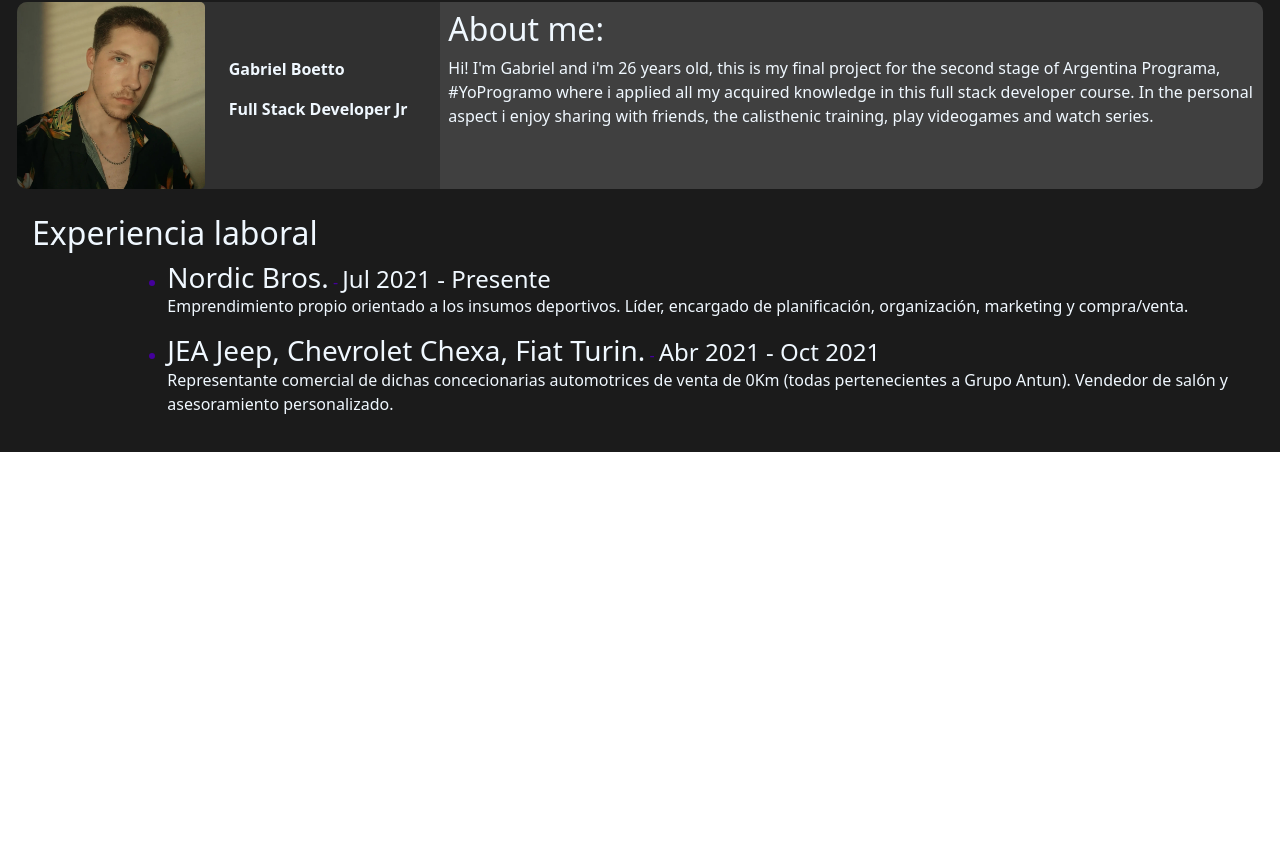
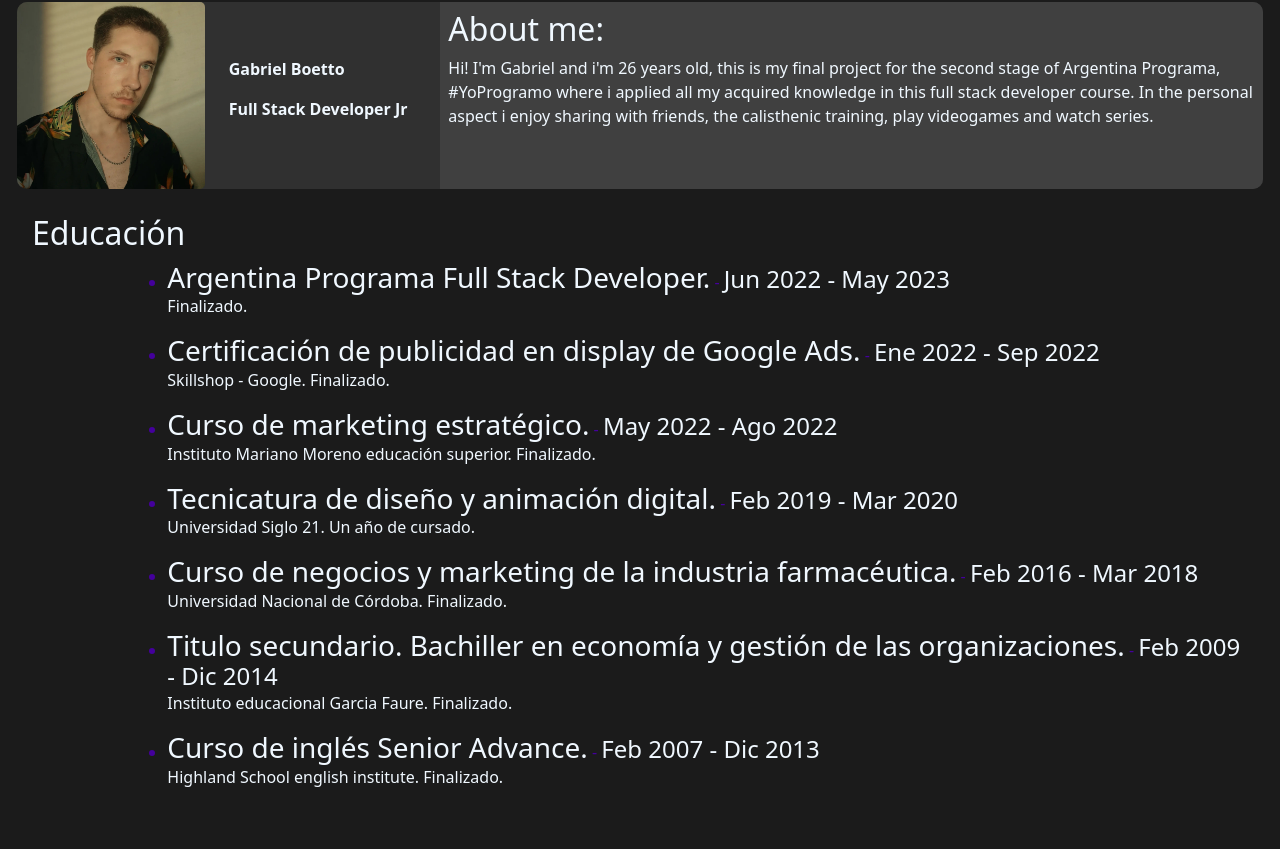
Before and after one commit to GabrielBoetto/FrontEnd-ProyectoFinalAP, an Angular app in the folder ProyectoIntegrador_BoettoGabriel/: page / in a window 1280 px wide. Shown: the part 741-1590 px from the top of the page. Before the commit the page ends 1193 px from the top, so only its background shows below. Built offline with nearby package versions, Linux system fonts and the light colour scheme.

Commit message:
Educación

```diff
--- a/ProyectoIntegrador_BoettoGabriel/src/app/app.component.html
+++ b/ProyectoIntegrador_BoettoGabriel/src/app/app.component.html
@@ -1,5 +1,6 @@
 <div class="container-fluid contenido-pagina">
  <app-header></app-header>
  <app-perfil></app-perfil>
+ <app-educacion></app-educacion>
  <app-experiencia></app-experiencia>
 </div>
--- a/ProyectoIntegrador_BoettoGabriel/src/app/app.module.ts
+++ b/ProyectoIntegrador_BoettoGabriel/src/app/app.module.ts
@@ -9,6 +9,7 @@ import { SocialComponent } from './components/social/social.component';
 import { BannerComponent } from './components/banner/banner.component';
 import { PerfilComponent } from './components/perfil/perfil.component';
 import { ExperienciaComponent } from './components/experiencia/experiencia.component';
+import { EducacionComponent } from './components/educacion/educacion.component';
 
 @NgModule({
   declarations: [
@@ -18,7 +19,8 @@ import { ExperienciaComponent } from './components/experiencia/experiencia.compo
     SocialComponent,
     BannerComponent,
     PerfilComponent,
-    ExperienciaComponent
+    ExperienciaComponent,
+    EducacionComponent
   ],
   imports: [
     BrowserModule,
--- /dev/null
+++ b/ProyectoIntegrador_BoettoGabriel/src/app/components/educacion/educacion.component.css
@@ -0,0 +1,10 @@
+.row{
+    padding: 20px;
+}
+h3, h4{
+    display: inline;
+    color: aliceblue;
+}
+li{
+    color: #44009c;
+}
--- /dev/null
+++ b/ProyectoIntegrador_BoettoGabriel/src/app/components/educacion/educacion.component.html
@@ -0,0 +1,48 @@
+<div class="row">
+    <h2>Educación</h2>
+    <div class="col-1"></div>
+    <div class="col-11">
+        <ul>
+            <li>
+              <h3>Argentina Programa Full Stack Developer.</h3> - <h4>Jun 2022 - May 2023</h4>
+            </li>
+            <p>Finalizado.</p>
+        </ul>
+        <ul>
+            <li>
+              <h3>Certificación de publicidad en display de Google Ads.</h3> - <h4>Ene 2022 - Sep 2022</h4>
+            </li>
+             <p>Skillshop - Google. Finalizado.</p>
+        </ul>
+        <ul>
+            <li>
+              <h3>Curso de marketing estratégico.</h3> - <h4>May 2022 - Ago 2022</h4>
+            </li>
+            <p>Instituto Mariano Moreno educación superior. Finalizado.            </p>
+        </ul>
+        <ul>
+            <li>
+              <h3>Tecnicatura de diseño y animación digital.</h3> - <h4>Feb 2019 - Mar 2020</h4>
+            </li>
+            <p>Universidad Siglo 21. Un año de cursado.          </p>
+        </ul>
+        <ul>
+            <li>
+              <h3>Curso de negocios y marketing de la industria farmacéutica.</h3> - <h4>Feb 2016 - Mar 2018</h4>
+            </li>
+            <p>Universidad Nacional de Córdoba. Finalizado.            </p>
+        </ul>
+        <ul>
+            <li>
+              <h3>Titulo secundario. Bachiller en economía y gestión de las organizaciones.</h3> - <h4>Feb 2009 - Dic 2014</h4>
+            </li>
+            <p>Instituto educacional Garcia Faure. Finalizado.        </ul>
+        <ul>
+            <li>
+              <h3>Curso de inglés Senior Advance.</h3> - <h4>Feb 2007 - Dic 2013</h4>
+            </li>
+            <p>Highland School english institute. Finalizado.            </p>
+        </ul>
+    </div>
+
+</div>
--- a/ProyectoIntegrador_BoettoGabriel/src/app/components/experiencia/experiencia.component.html
+++ b/ProyectoIntegrador_BoettoGabriel/src/app/components/experiencia/experiencia.component.html
@@ -15,7 +15,7 @@
                   <h3>JEA Jeep, Chevrolet Chexa, Fiat Turin.</h3> - <h4>Abr 2021 - Oct 2021</h4>
                 </li>
                 <p>
-                   Representante comercial de dichas concecionarias automotrices de venta de 0Km (todas pertenecientes a Grupo Antun). Vendedor de salón y asesoramiento personalizado.
+                   Representante comercial de dichas concesionarias de venta de 0Km (todas pertenecientes a Grupo Antun). Vendedor de salón y asesoramiento personalizado.
                 </p>
             </ul>
         </div>
```
Also changed, not shown: ProyectoIntegrador_BoettoGabriel/src/app/components/educacion/educacion.component.ts (added, +10 -0 lines), 1 other file (tests, documents, lock files or other folders).
